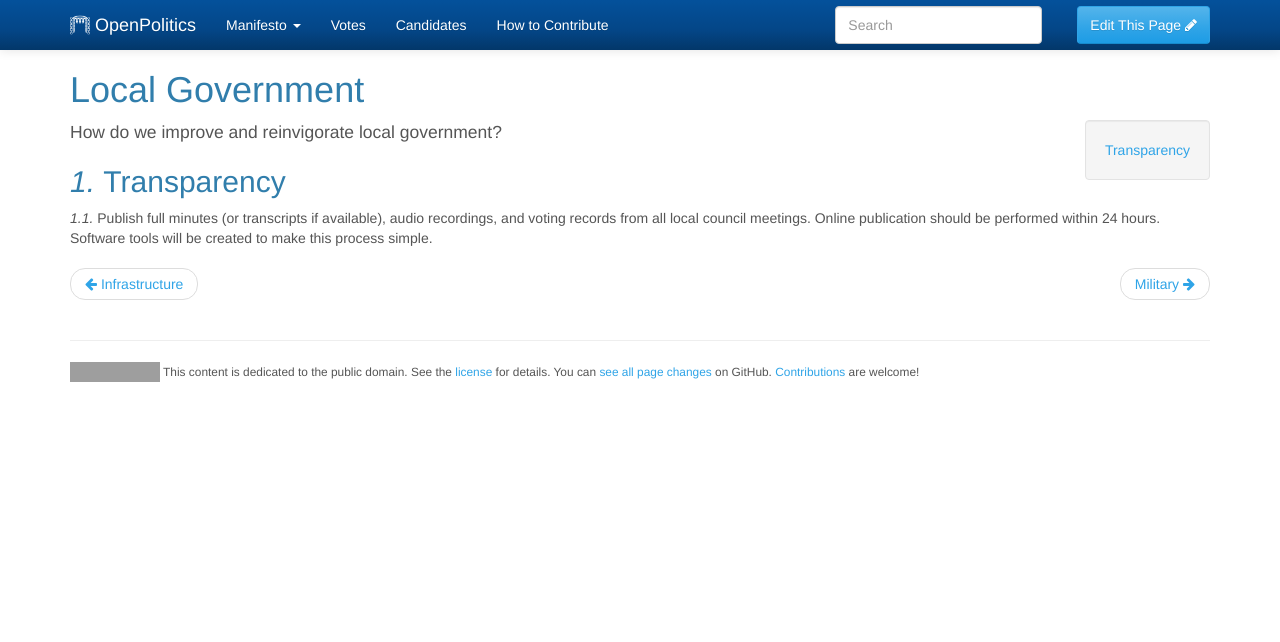
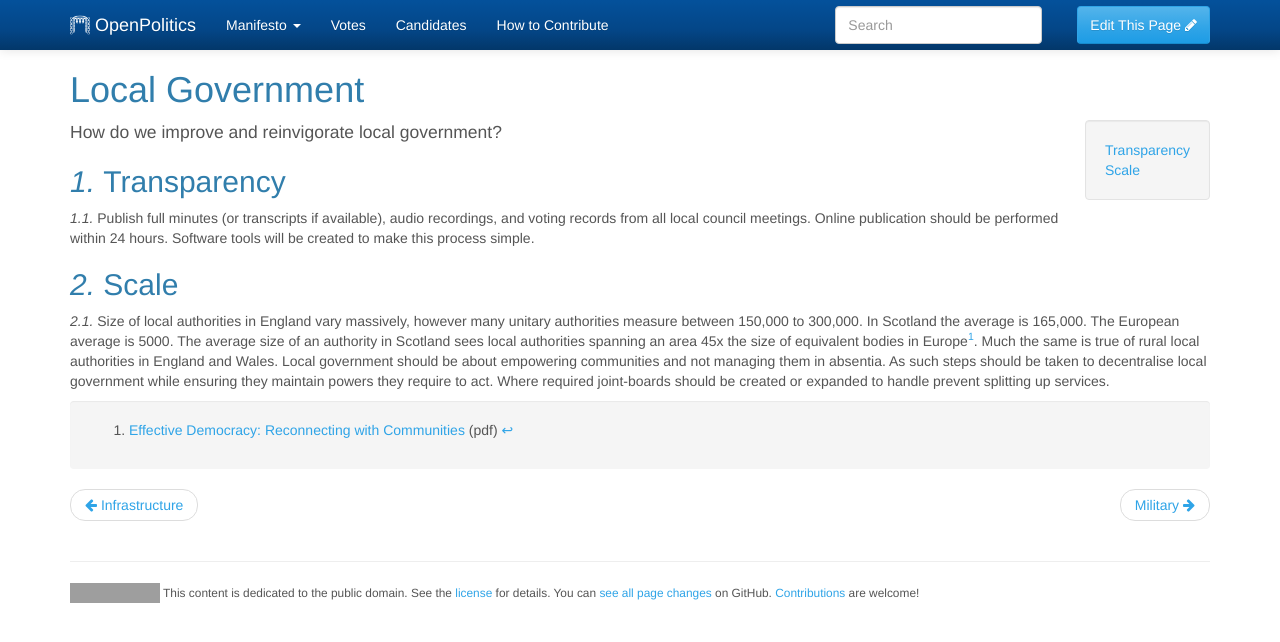
Before and after one commit to openpolitics/manifesto, a Jekyll site: the page built from manifesto/local_government.md, in a window 1280 px wide. Shown: the top 642 px of the page. Built offline with Jekyll 4.4.1, drawn with Linux system fonts in a browser that asks for light colours; grey boxes are pictures that could not be loaded.

Commit message:
Make local government local
Learn from good models of local governance across Europe. Let's make local government local by gradually making local authorities smaller. The system of local governance in England seems quite complex too. Something to consider?

```diff
--- a/manifesto/local_government.md
+++ b/manifesto/local_government.md
@@ -11,3 +11,9 @@ How do we improve and reinvigorate local government?
 ## Transparency
 
 Publish full minutes (or transcripts if available), audio recordings, and voting records from all local council meetings. Online publication should be performed within 24 hours. Software tools will be created to make this process simple.
+
+## Scale
+
+Size of local authorities in England vary massively, however many unitary authorities measure between 150,000 to 300,000. In Scotland the average is 165,000. The European average is 5000. The average size of an authority in Scotland sees local authorities spanning an area 45x the size of equivalent bodies in Europe[^1]. Much the same is true of rural local authorities in England and Wales. Local government should be about empowering communities and not managing them in absentia. As such steps should be taken to decentralise local government while ensuring they maintain powers they require to act. Where required joint-boards should be created or expanded to handle prevent splitting up services.
+
+[^1]: [Effective Democracy: Reconnecting with Communities](http://www.localdemocracy.info/wp-content/uploads/2014/08/Final-Report-August-2014.pdf) (pdf)
```
